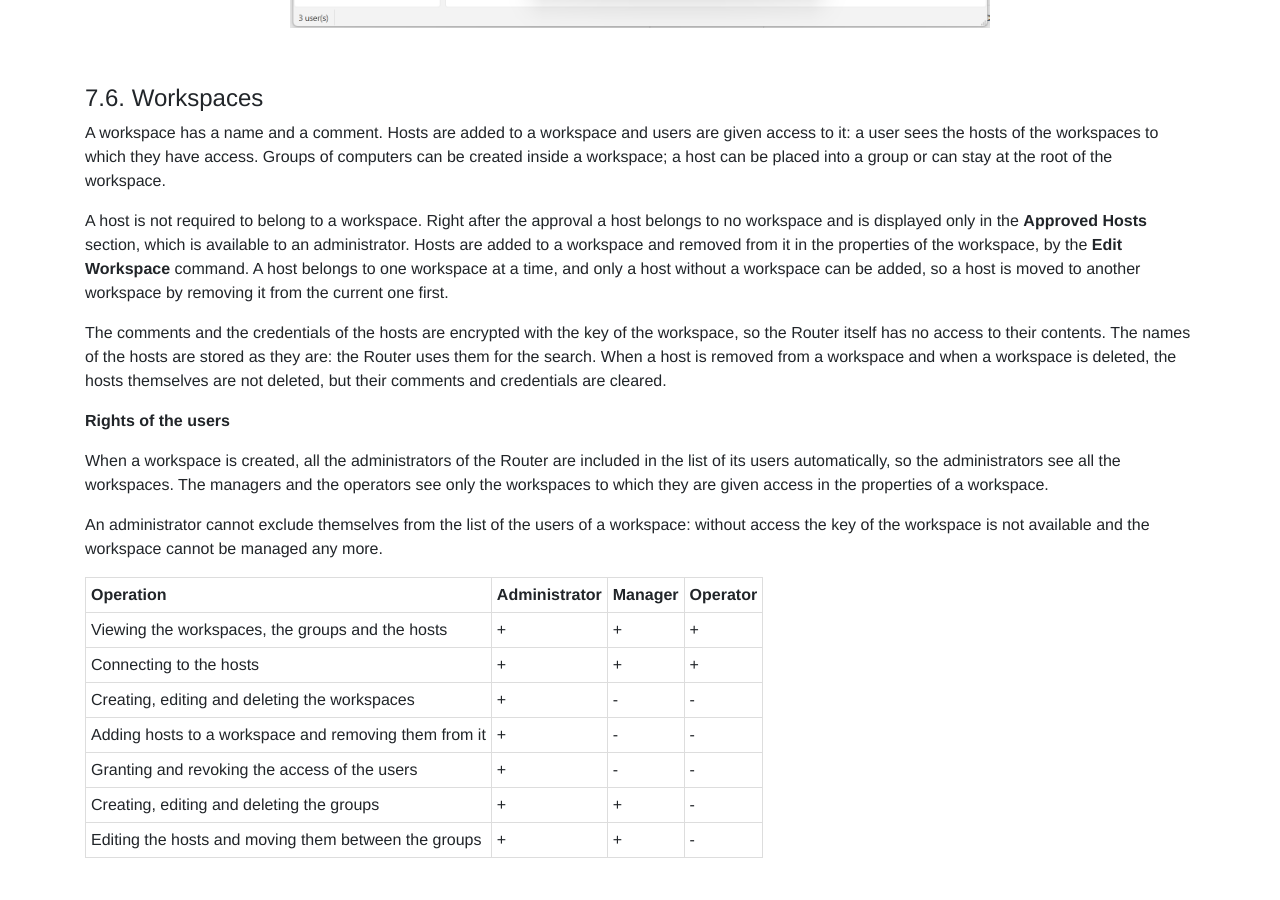
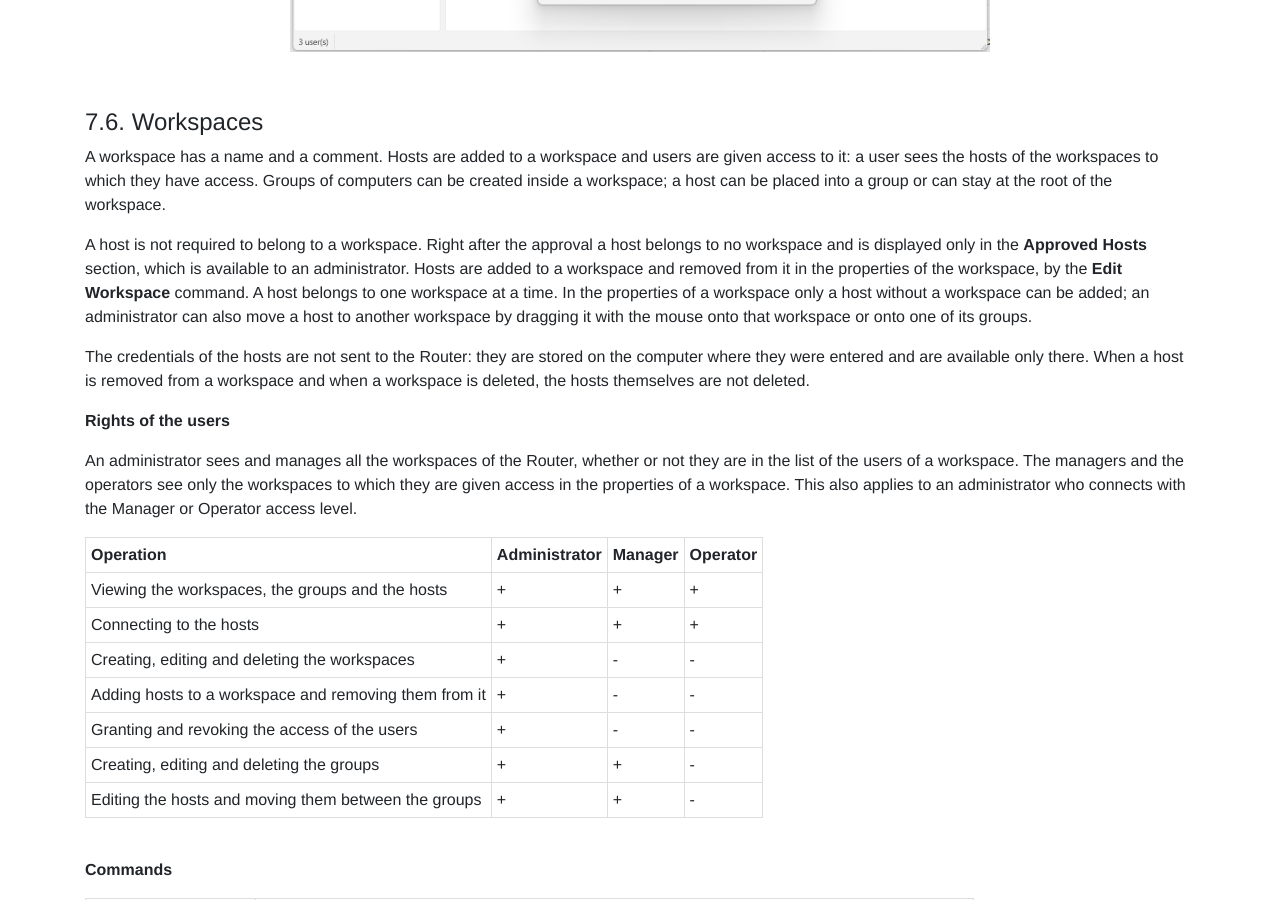
Before and after one commit to dchapyshev/dchapyshev.github.io, a Jekyll site: the page built from docs/client.md, in a window 1280 px wide and 900 px high, scrolled down 13450 px. Built offline with Jekyll 4.4.1, drawn with Linux system fonts in a browser that asks for light colours; some of the changed text lies outside the part shown.

Commit message:
Update docs.

```diff
--- a/docs/client.md
+++ b/docs/client.md
@@ -294,9 +294,10 @@ Host to find each other. A connection to a Router gives the following:
     peers agree on the way they will reach each other: directly when it is possible, or through a
     Relay when the direct connection cannot be established. Neither the Host nor the Client needs a
     public address or a forwarded port.
-  - **A common list of computers.** The hosts, the groups and the credentials are stored on the
-    Router, so the same list is available from any computer where you connect with your account, and
-    a change made by one user is seen by the others.
+  - **A common list of computers.** The hosts and the groups are stored on the Router, so the same
+    list is available from any computer where you connect with your account, and a change made by
+    one user is seen by the others. The credentials of the hosts are not sent to the Router: they
+    are stored on the computer where they were entered.
   - **Access control.** The hosts are distributed among workspaces, and every user gets access only
     to the workspaces that are granted to them.
   - **Management of the Router**, if the account has the rights of an administrator: the users, the
@@ -507,23 +508,21 @@ workspace.
 A host is not required to belong to a workspace. Right after the approval a host belongs to no
 workspace and is displayed only in the **Approved Hosts** section, which is available to an
 administrator. Hosts are added to a workspace and removed from it in the properties of the
-workspace, by the **Edit Workspace** command. A host belongs to one workspace at a time, and only a
-host without a workspace can be added, so a host is moved to another workspace by removing it from
-the current one first.
+workspace, by the **Edit Workspace** command. A host belongs to one workspace at a time. In the
+properties of a workspace only a host without a workspace can be added; an administrator can also
+move a host to another workspace by dragging it with the mouse onto that workspace or onto one of
+its groups.
 
-The comments and the credentials of the hosts are encrypted with the key of the workspace, so the
-Router itself has no access to their contents. The names of the hosts are stored as they are: the
-Router uses them for the search. When a host is removed from a workspace and when a workspace is
-deleted, the hosts themselves are not deleted, but their comments and credentials are cleared.
+The credentials of the hosts are not sent to the Router: they are stored on the computer where they
+were entered and are available only there. When a host is removed from a workspace and when a
+workspace is deleted, the hosts themselves are not deleted.
 
 **Rights of the users**
 
-When a workspace is created, all the administrators of the Router are included in the list of its
-users automatically, so the administrators see all the workspaces. The managers and the operators
-see only the workspaces to which they are given access in the properties of a workspace.
-
-An administrator cannot exclude themselves from the list of the users of a workspace: without access
-the key of the workspace is not available and the workspace cannot be managed any more.
+An administrator sees and manages all the workspaces of the Router, whether or not they are in the
+list of the users of a workspace. The managers and the operators see only the workspaces to which
+they are given access in the properties of a workspace. This also applies to an administrator who
+connects with the Manager or Operator access level.
 
 | Operation                                             | Administrator | Manager | Operator |
 |-------------------------------------------------------|---------------|---------|----------|
```
